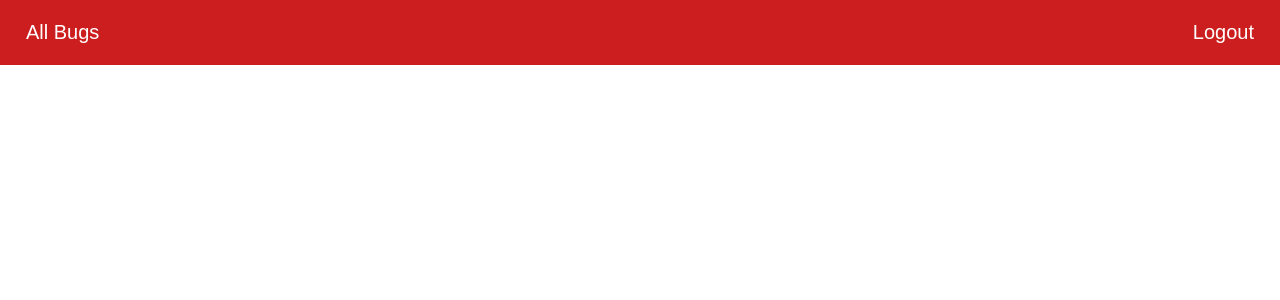
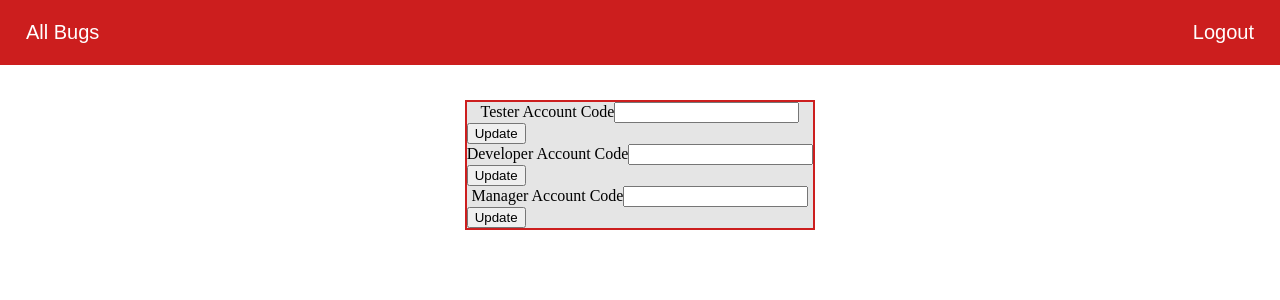
Before and after one commit to MattyJ10/BugReporter, an Angular app in the folder Coen174Frontend/: page /#/dashboard in a window 1280 px wide. Shown: the top 300 px of the page. Built offline with nearby package versions, Linux system fonts and the light colour scheme.

Commit message:
“updates”

```diff
--- a/Coen174Frontend/src/app/manager-dashboard/manager-dashboard.component.css
+++ b/Coen174Frontend/src/app/manager-dashboard/manager-dashboard.component.css
@@ -1,11 +1,19 @@
 .dashboard {
+	margin:0px auto;
 	margin-top: 100px;
 	text-align: center;
-	margin:0px auto;
 }
 
-.accountCode {
+.dashboardItem {
 	display: inline-block;
 	background-color: #e5e5e5;
 	border: 2px solid #cc1e1e;
 }
+
+.accountCode {
+	display: block;
+}
+
+.accountCode button {
+	display: block;
+}
--- a/Coen174Frontend/src/app/manager-dashboard/manager-dashboard.component.html
+++ b/Coen174Frontend/src/app/manager-dashboard/manager-dashboard.component.html
@@ -1,5 +1,6 @@
 <app-nav-bar></app-nav-bar>
 <div class="dashboard">
+	<div class="dashboardItem">
 		<div class="accountCode">
 			<label>Tester Account Code</label>
 			<input type="text" name="testerAccountCode" [(ngModel)]="testerCode">
@@ -13,6 +14,7 @@
 		<div class="accountCode">
 			<label>Manager Account Code</label>
 			<input type="text" name="developerAccountCode" [(ngModel)]="managerCode">
-		<button (click)="updateDeveloperCode()">Update</button>
+			<button (click)="updateManagerCode()">Update</button>
 		</div>
 	</div>
+</div>
--- a/Coen174Frontend/src/app/manager-dashboard/manager-dashboard.component.ts
+++ b/Coen174Frontend/src/app/manager-dashboard/manager-dashboard.component.ts
@@ -39,6 +39,16 @@ export class ManagerDashboardComponent implements OnInit {
     			console.log(data);
     		})
     }
+    updateManagerCode() {
+        let body = {
+            kind: "Manager",
+            code: this.managerCode
+        }
+        this.bugService.updateCode(body).subscribe(
+            data => {
+                console.log(data);
+            })
+    }
 
     getCurrentCodes() {
     	this.bugService.getCurrentCodes().subscribe(
```
Also changed, not shown: 2 other files (tests, documents, lock files or other folders). Lines whose indentation alone changed are shown as unchanged.
